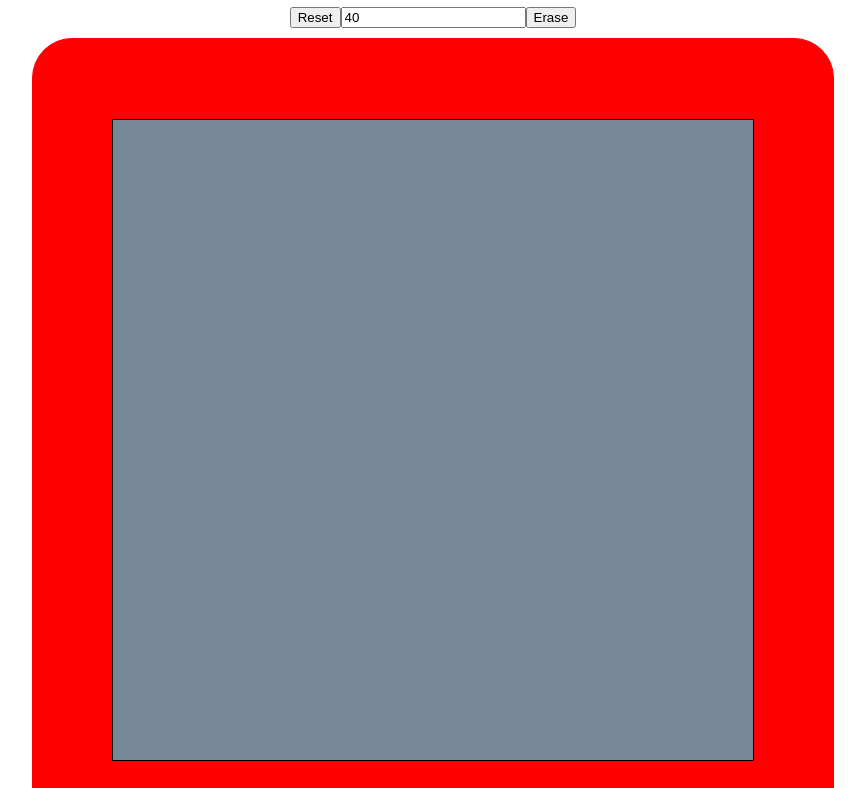
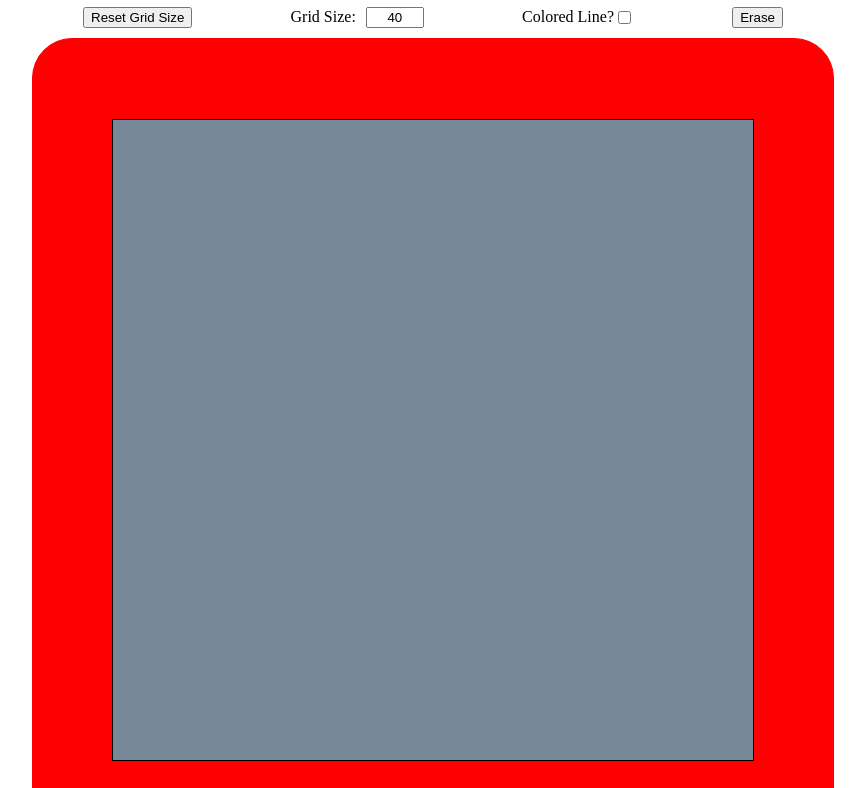
Before and after one commit to pstirret/Etch-A-Sketch, a plain HTML site: page index.html in a window 1280 px wide. Shown: the part 73-861 px from the top of the page, without its empty margins (207-1072 px from the left). Drawn offline with Linux system fonts and the light colour scheme.

Commit message:
Add a color selector checkbox

```diff
--- a/eas.css
+++ b/eas.css
@@ -4,9 +4,46 @@ h1 {
    text-align: center;
 }
 
+.controlsAndBox {
+   display: flex;
+   flex-direction: column;
+   align-items: center;
+}
+
 .controls {
    display: flex;
+   justify-content: space-between;
+   padding-bottom: 10px;
+   width: 700px;
+   align-self: center;
+}
+
+.gridSizeControl {
+   display: flex;
    justify-content: center;
+   align-items: center;
+   padding: 0px;
+   margin: 0px;
+}
+
+.gridSizeControl > p {
+   margin: 0px;
+}
+
+.gridSize {
+   width: 50px;
+   text-align: center;
+   margin-left: 10px;
+}
+
+.colorCheckBox {
+   display: flex;
+   justify-content: space-between;
+   align-items: center;
+}
+
+.colorCheckBox > p {
+   margin: 0px;
 }
 
 .frame {
@@ -61,10 +98,6 @@ h1 {
    width: auto;
 }
 
-.controls {
-   padding-bottom: 10px;
-}
-
 .outerBox {
    display: flex;
    justify-content: center;
--- a/eas.js
+++ b/eas.js
@@ -29,7 +29,19 @@ function buildGrid (gridSize) {
 
 grid.addEventListener("mouseover", function(event){
    let curBox = document.getElementById(`${event.target.id}`);
-   curBox.style.backgroundColor = "black";
+   let isColor = document.querySelector(".checkBox");
+   let colorStr = ``;
+   if (isColor.checked) {
+      colorStr = `rgb(
+         ${Math.floor(Math.random()*255)},
+         ${Math.floor(Math.random()*255)},
+         ${Math.floor(Math.random()*255)})`;
+   }
+   else {
+      colorStr = `black`;
+   }
+
+   curBox.style.backgroundColor = colorStr;
    curBox.style.opacity = parseFloat(window.getComputedStyle(curBox).
       opacity) + 0.33;
 });
--- a/index.html
+++ b/index.html
@@ -9,10 +9,18 @@
 </head>
 <body>
    <h1>Etch-A-Sketch</h1>
+   <div class="controlsAndBox">
       <div class="controls">
-      <button class="btn reset">Reset</button>
+         <button class="btn reset">Reset Grid Size</button>
+         <div class="gridSizeControl">
+            <p>Grid Size:</p>
             <input class="gridSize" type="text" id="gridDim" min="1"
                max="100" value="40"/>
+         </div>
+         <div class="colorCheckBox">
+            <p>Colored Line?</p>
+            <input type="checkbox" class="checkBox">
+         </div>
          <button class="btn erase">Erase</button>
       </div>
       <div class="outerBox">
@@ -28,5 +36,6 @@
          </div>
          <div class="frameRightSpacer"></div>
       </div>
+   </div>
 </body>
 </html>
```
Lines whose indentation alone changed are shown as unchanged.
